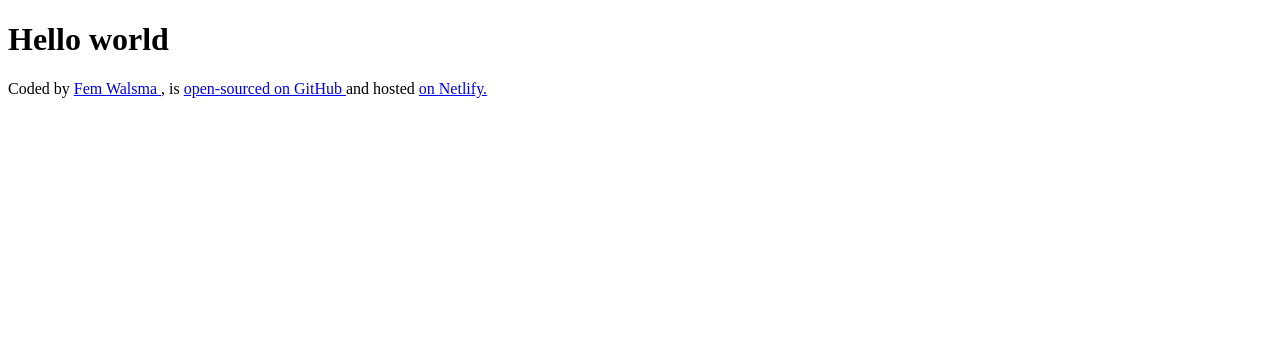
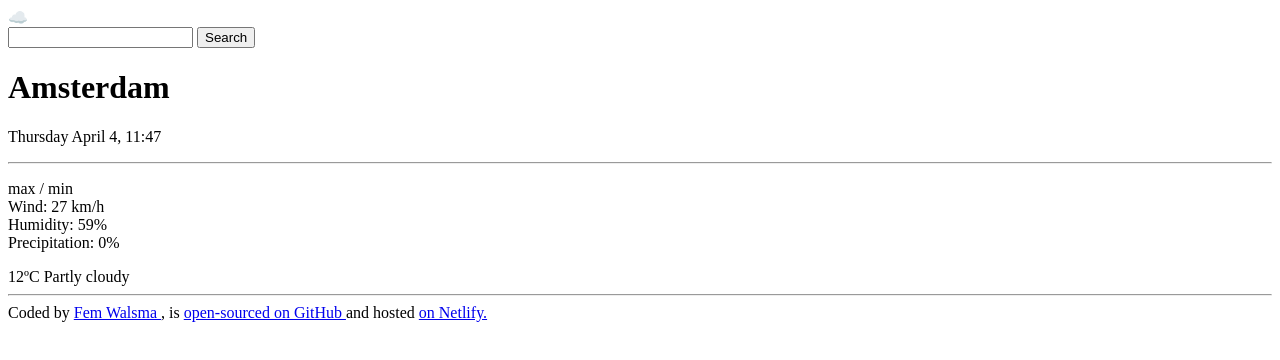
Before and after one commit to Fem1998/Weer-app, a plain HTML site: page index.html in a window 1280 px wide. Drawn offline with Linux system fonts and the light colour scheme.

Commit message:
Added HTML to the project

```diff
--- a/index.html
+++ b/index.html
@@ -6,8 +6,35 @@
     <title>Document</title>
 </head>
 <body>
-    <h1>Hello world</h1>
-    <footer>
+    <header>
+        ☁️
+        <form>
+            <input type="search" placeholer="Enter a city..." required/>
+            <input type="submit" value="Search"/>
+        </form>
+        <h1>Amsterdam</h1>
+        <p>Thursday April 4, 11:47</p>
+    </header>
+<hr />
+ <main>
+     <div>
+     <p>
+         max / min
+<br />
+Wind: 27 km/h
+<br />
+Humidity: 59%
+<br />
+Precipitation: 0%
+ </p>
+</div>
+<div>
+ 12ºC
+ Partly cloudy
+</div>
+</main>
+<hr />
+<footer>
         Coded by
         <a href="https://github.com/Fem1998" target="_blank"> Fem Walsma </a>, is <a href="https://github.com/Fem1998/Weer-app" target="_blank">  open-sourced on GitHub
         </a> and hosted <a href="https://weer-met-fem.netlify.app/" target="_blank"> on Netlify. </a>
```
